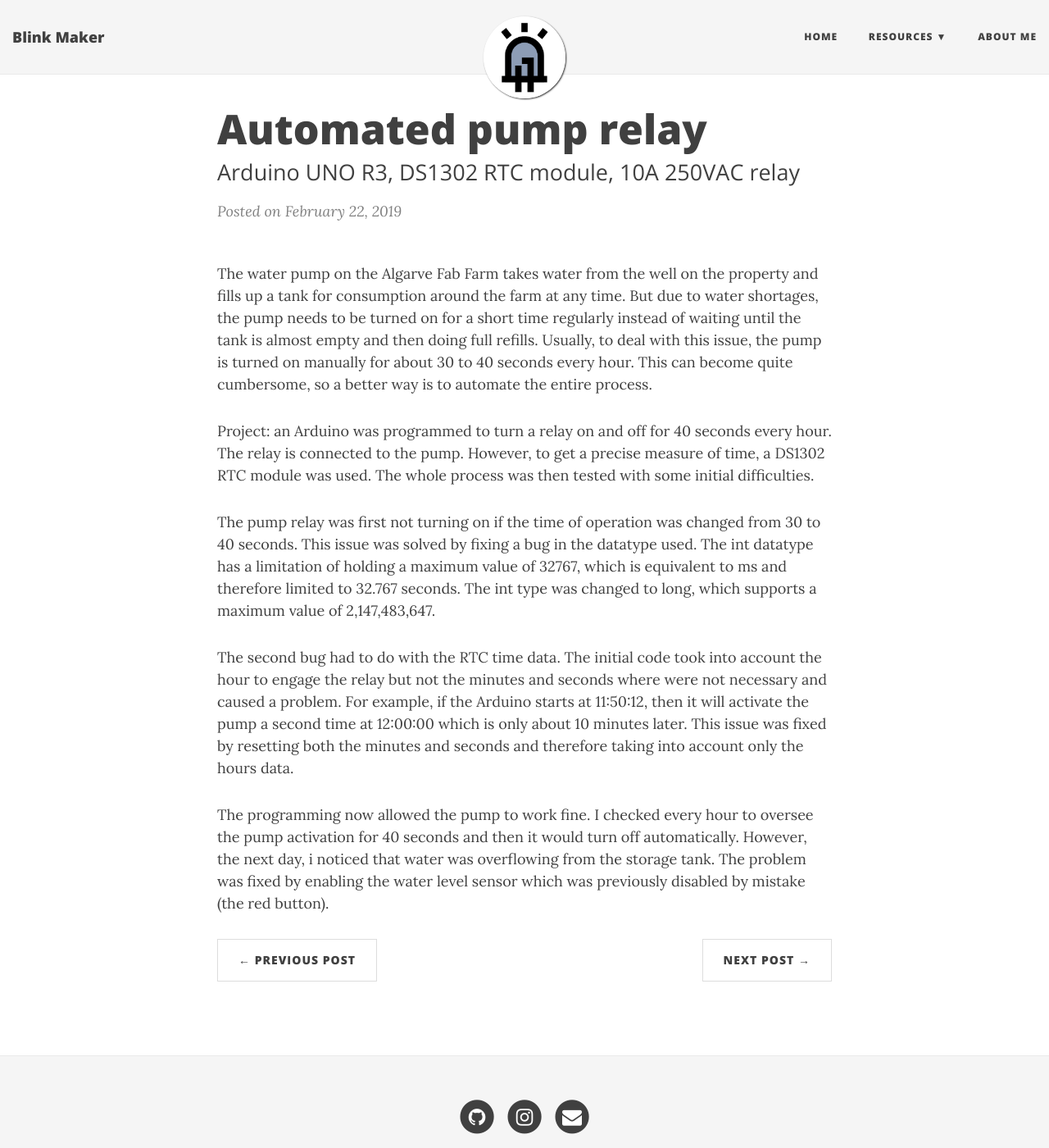
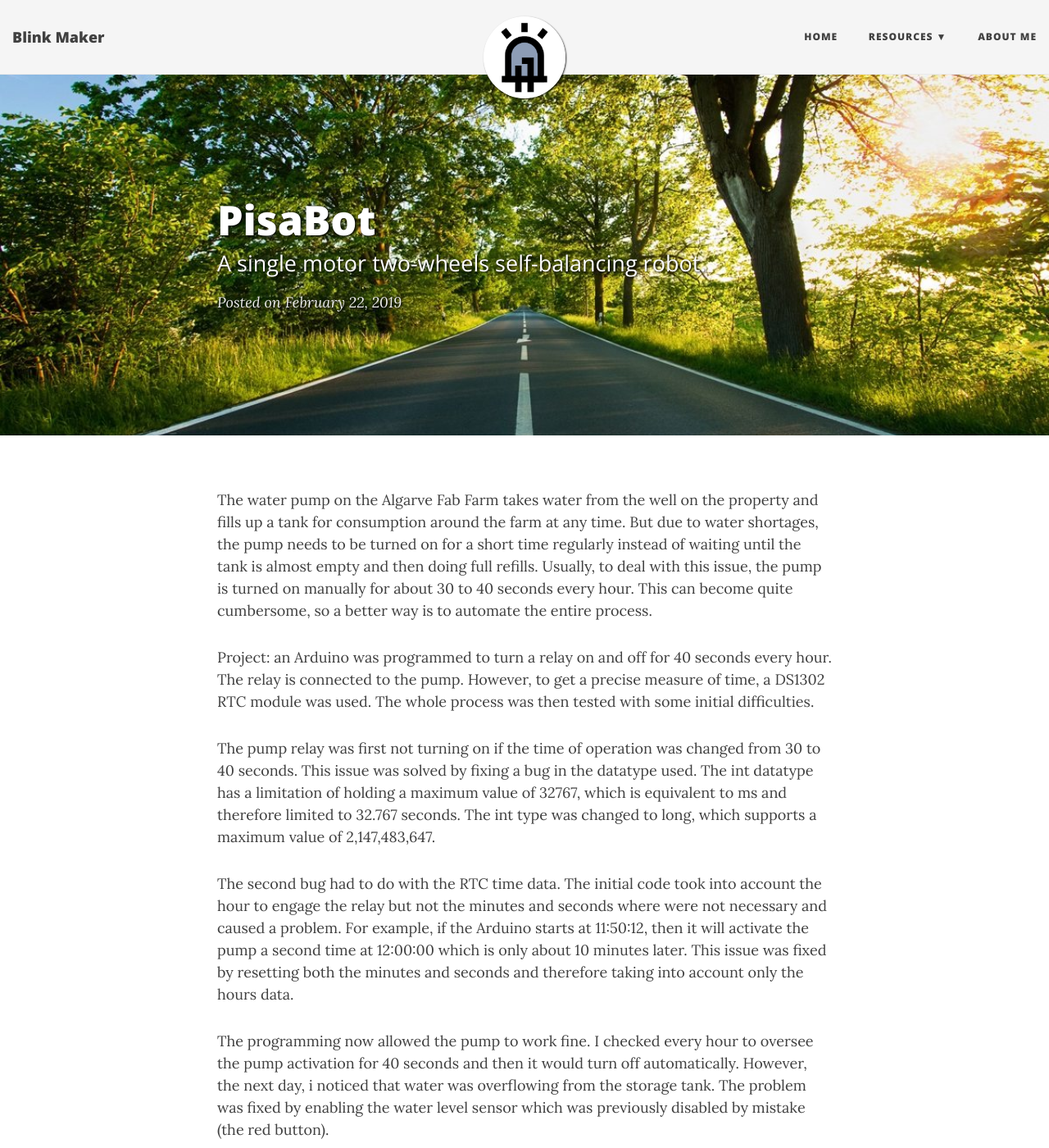
Before and after one commit to blinkmaker/blinkmaker.github.io, a Jekyll site: the page built from _posts/2019-02-22-pisabot.md, in a window 1280 px wide and 1400 px high. Shown: the whole window at 82% size. Built offline with Jekyll 4.4.1, drawn with Linux system fonts in a browser that asks for light colours; nearby versions of some CDN libraries.

Commit message:
Update 2019-02-22-pisabot.md

```diff
--- a/_posts/2019-02-22-pisabot.md
+++ b/_posts/2019-02-22-pisabot.md
@@ -1,7 +1,9 @@
 ---
 layout: post
-title: Automated pump relay
-subtitle: Arduino UNO R3, DS1302 RTC module, 10A 250VAC relay
+title: PisaBot
+subtitle: A single motor two-wheels self-balancing robot.
+bigimg: /img/path.jpg
+tags: [books, test]
 ---
 
 The water pump on the Algarve Fab Farm takes water from the well on the property and fills up a tank for consumption around the farm at any time. But due to water shortages, the pump needs to be turned on for a short time regularly instead of waiting until the tank is almost empty and then doing full refills. Usually, to deal with this issue, the pump is turned on manually for about 30 to 40 seconds every hour. This can become quite cumbersome, so a better way is to automate the entire process.
```
